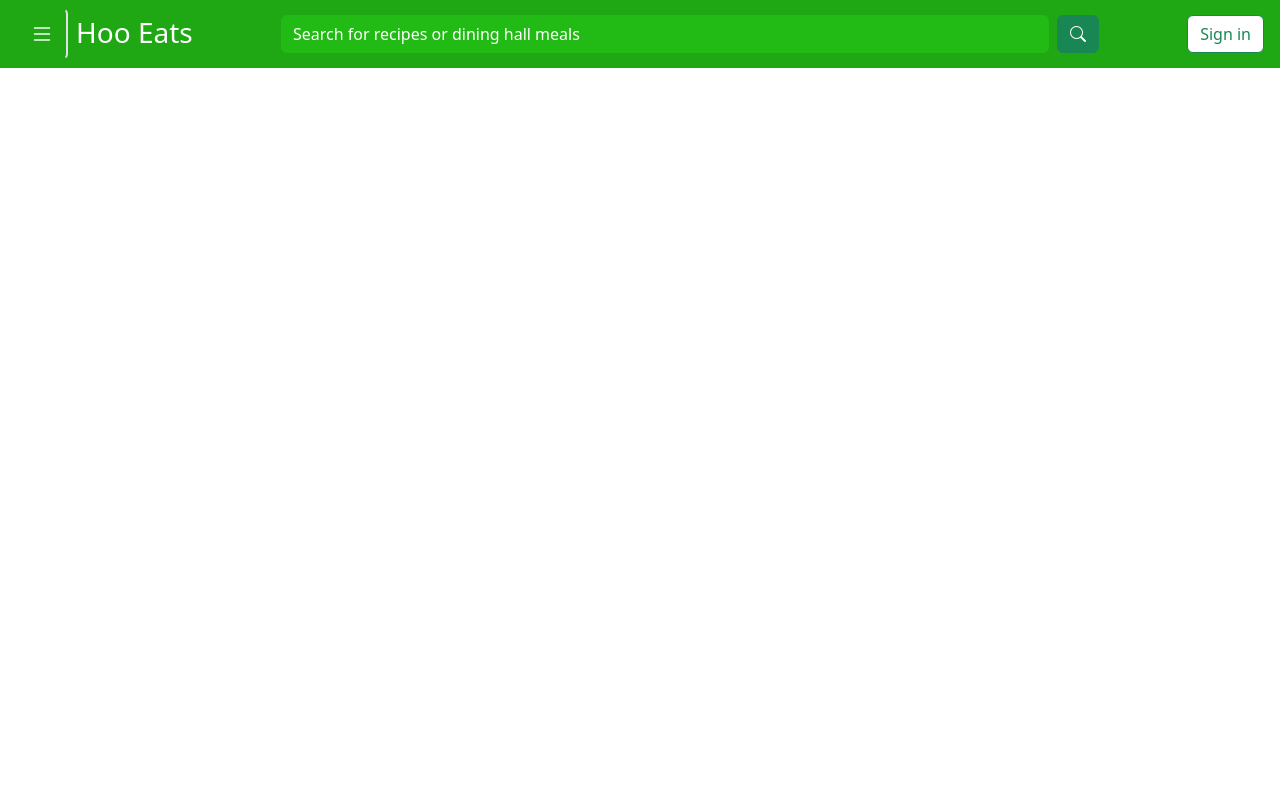
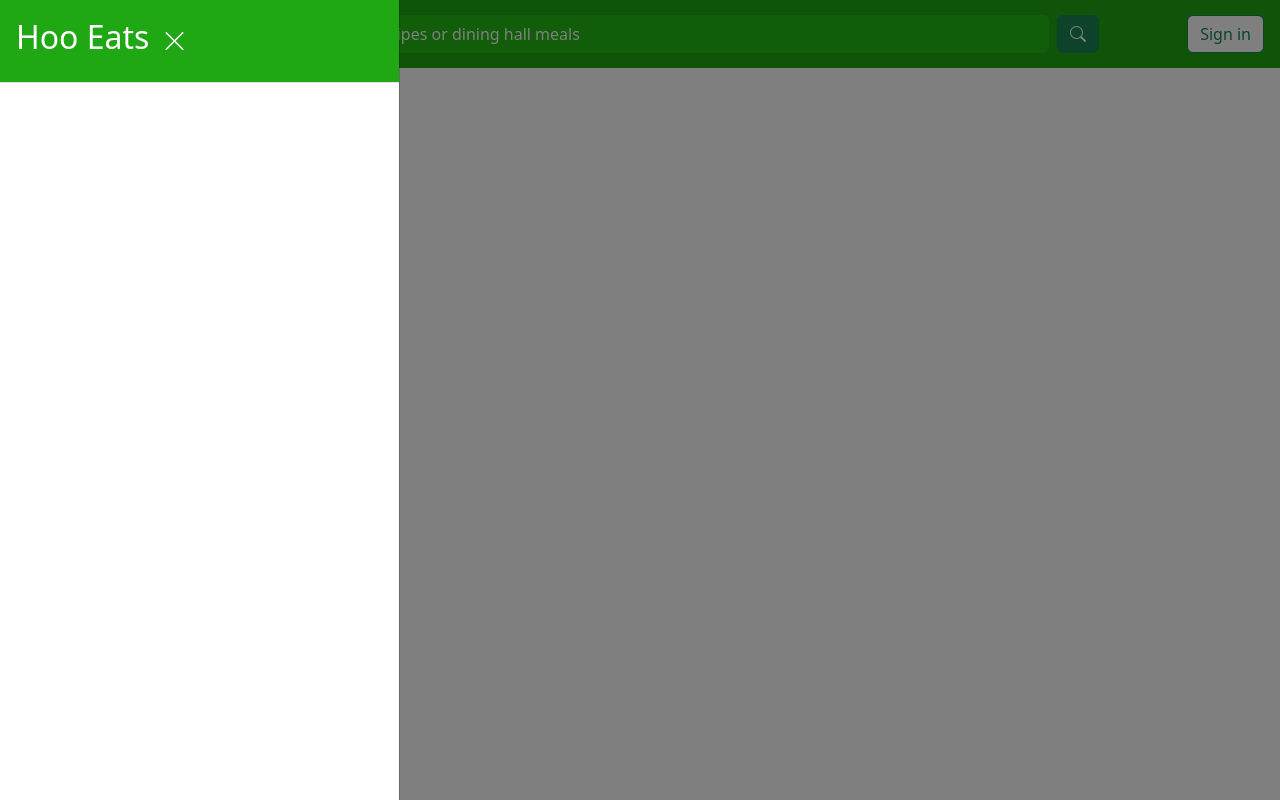
Before and after one commit to kdu2030/cs4750-project, a Django app: template hooeats_app/templates/base.html in a window 1280 px wide, after a click that opens the changed part. Run offline with Django 4.2, Linux system fonts and the light colour scheme; the template is opened without the code that fills it, so the values that code supplies are empty; some libraries are stand-ins or nearby versions.

Commit message:
Make Menu Header the Same Color as the Navbar

```diff
--- a/hooeats_app/static/hooeats_app/base.css
+++ b/hooeats_app/static/hooeats_app/base.css
@@ -70,3 +70,7 @@ html,body
     height: 100%;
     background: rgba(0,0,0,0.5);
 }
+
+.bg-color-primary {
+    background-color: #1fa813;
+}
--- a/hooeats_app/templates/base.html
+++ b/hooeats_app/templates/base.html
@@ -32,6 +32,15 @@
         </button>
     </nav>
 
+    <div class="offcanvas offcanvas-start" tabindex="-1" id="nav-menu">
+        <div class="offcanvas-header border-bottom bg-color-primary">
+            <h2 class="text-white">Hoo Eats</h2>
+            <button type="button" class="btn text-white" data-bs-dismiss="offcanvas">
+                <i class="bi bi-x-lg fs-4"></i>
+            </button>
+        </div>
+    </div>
+
     {% block content %} {% endblock %}
 </body>
 </html>
```
Also changed, not shown: hooeats_app/templates/hooeats_app/index.html (+0 -7 lines).
